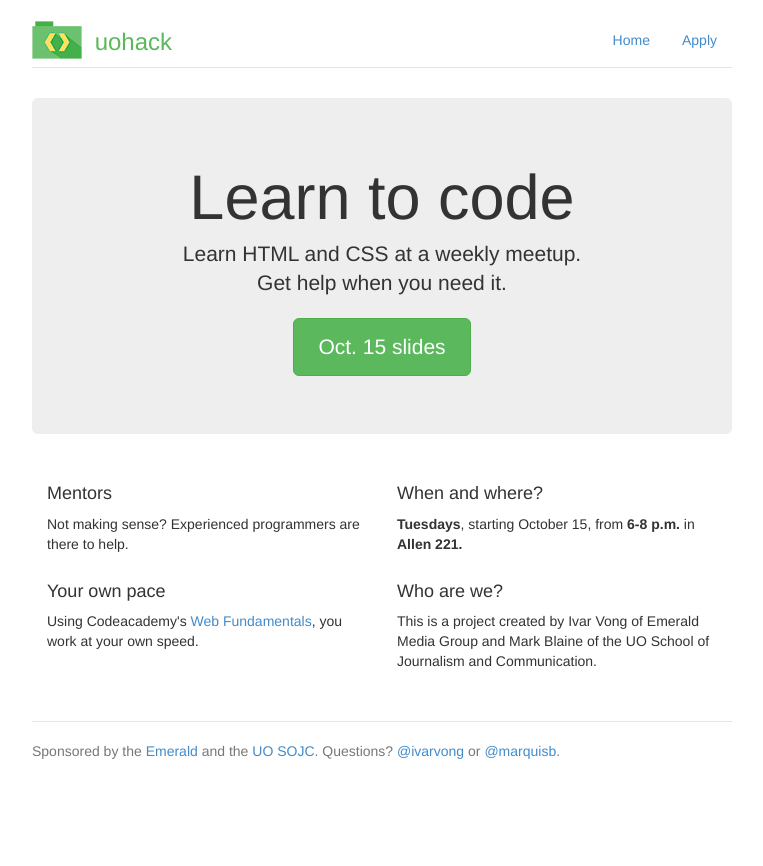
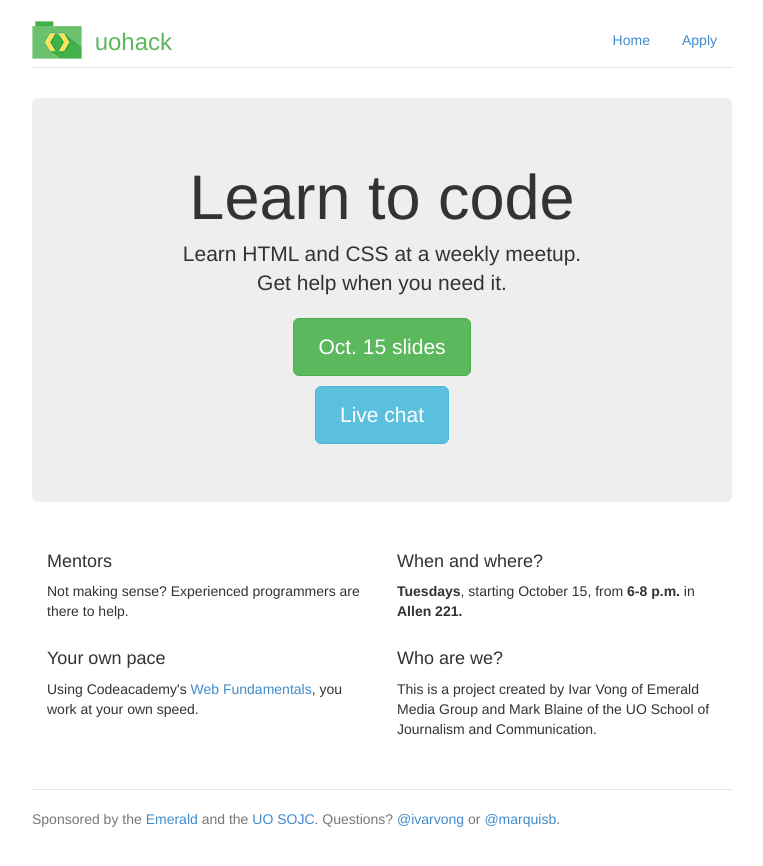
Before and after one commit to uohack/uohack.github.io, a Jekyll site: the page built from index.html, in a window 1280 px wide. Shown: the top 866 px of the page, without its empty margins (258-1021 px from the left). Built offline with Jekyll 4.4.1, drawn with Linux system fonts in a browser that asks for light colours.

Commit message:
add live chat butotn

```diff
--- a/index.html
+++ b/index.html
@@ -7,6 +7,7 @@ title: uohack
     <h1>Learn to code</h1>
     <p class="lead">Learn HTML and CSS at a weekly meetup.<br>Get help when you need it.</p>
     <p><a class="btn btn-lg btn-success" href="/fall-2013/oct15/">Oct. 15 slides</a></p>
+    <p><a class="btn btn-lg btn-info" href="http://chat.uohack.com">Live chat</a></p>
   </div>
 
   <div class="row marketing">
```
